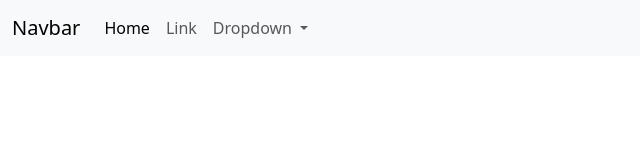
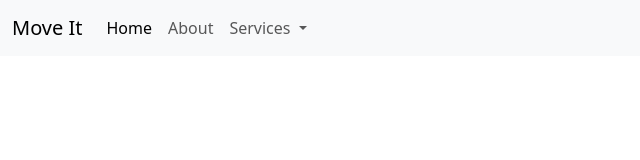
Before and after one commit to HosseinrezaAk/Move-it, a plain HTML site: page index.html in a window 1280 px wide. Shown: the full height of the page, 0-640 px from the left. Drawn offline with nearby package versions, Linux system fonts and the light colour scheme.

Commit message:
Add navbar brand

```diff
--- a/index.html
+++ b/index.html
@@ -9,7 +9,7 @@
 <body>
     <nav class="navbar navbar-expand-lg bg-body-tertiary">
         <div class="container-fluid">
-          <a class="navbar-brand" href="#">Navbar</a>
+          <a class="navbar-brand" href="#">Move It</a>
           <button class="navbar-toggler" type="button" data-bs-toggle="collapse" data-bs-target="#navbarSupportedContent" aria-controls="navbarSupportedContent" aria-expanded="false" aria-label="Toggle navigation">
             <span class="navbar-toggler-icon"></span>
           </button>
@@ -19,11 +19,11 @@
                 <a class="nav-link active" aria-current="page" href="#">Home</a>
               </li>
               <li class="nav-item">
-                <a class="nav-link" href="#">Link</a>
+                <a class="nav-link" href="#">About</a>
               </li>
               <li class="nav-item dropdown">
                 <a class="nav-link dropdown-toggle" href="#" role="button" data-bs-toggle="dropdown" aria-expanded="false">
-                  Dropdown
+                  Services
                 </a>
                 <ul class="dropdown-menu">
                   <li><a class="dropdown-item" href="#">Action</a></li>
```
